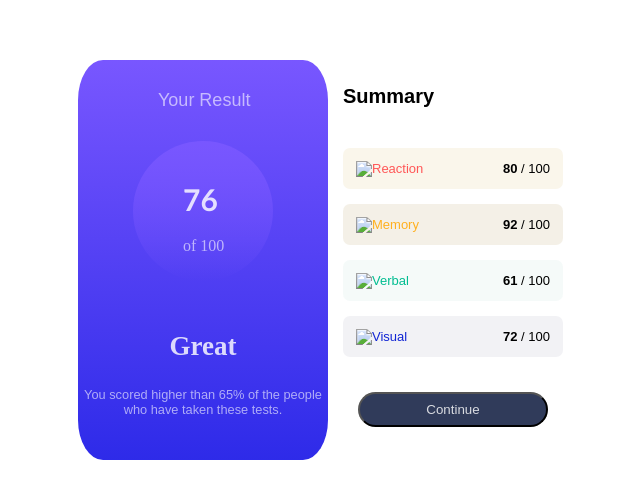
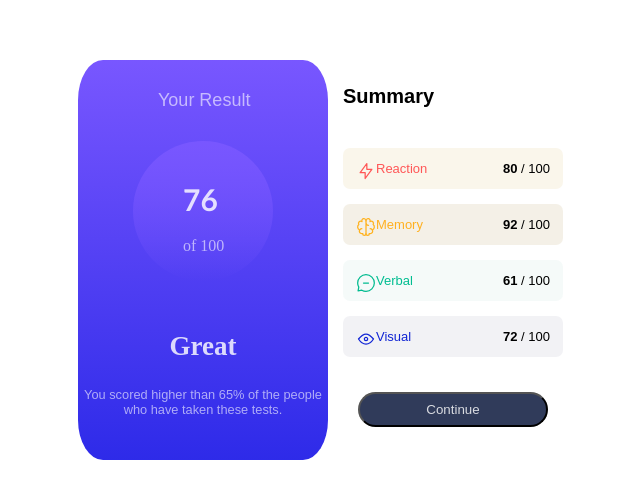
Before and after one commit to fantastizeey1/Results-summary-component, a plain HTML site: page index.html in a window 1280 px wide. Shown: the part 140-638 px from the top of the page, 312-952 px from the left. Drawn offline with Linux system fonts and the light colour scheme; files that its build step writes are made by us from their sources; the site is published under a folder, as on GitHub Pages, so addresses that start at the root find nothing.

Commit message:
Update index.html

```diff
--- a/index.html
+++ b/index.html
@@ -4,7 +4,7 @@
   <meta charset="UTF-8">
   <meta name="viewport" content="width=device-width, initial-scale=1.0"> <!-- displays site properly based on user's device -->
 
-  <link rel="stylesheet" href="assets/style.css" type="text/css">
+  <link rel="stylesheet" href="style.css" type="text/css">
 
   <title>Frontend Mentor | Results summary component</title>
 
@@ -29,16 +29,16 @@
   </div>
   <div class="rightside">
     <h2><strong>Summary</strong></h2>
-    <div class="reaction"> <img src="/icon-reaction.svg">
+    <div class="reaction"> <img src="icon-reaction.svg">
       <p>  Reaction <span><strong>80</strong> / 100</span></p>
     </div>
-    <div class="memory"> <img src="/icon-memory.svg">
+    <div class="memory"> <img src="icon-memory.svg">
       <p> Memory <span><strong>92</strong> / 100</span></p>
      </div>
-    <div class="verbal"> <img src="/icon-verbal.svg">
+    <div class="verbal"> <img src="icon-verbal.svg">
       <p>Verbal <span><strong>61</strong> / 100</span></p>
     </div>
-    <div class="visual"><img src="/icon-visual.svg">
+    <div class="visual"><img src="icon-visual.svg">
       <p>Visual <span><strong>72</strong> / 100</span></p>
     </div>
     <div class="continue"><button>Continue</button></div>
```
